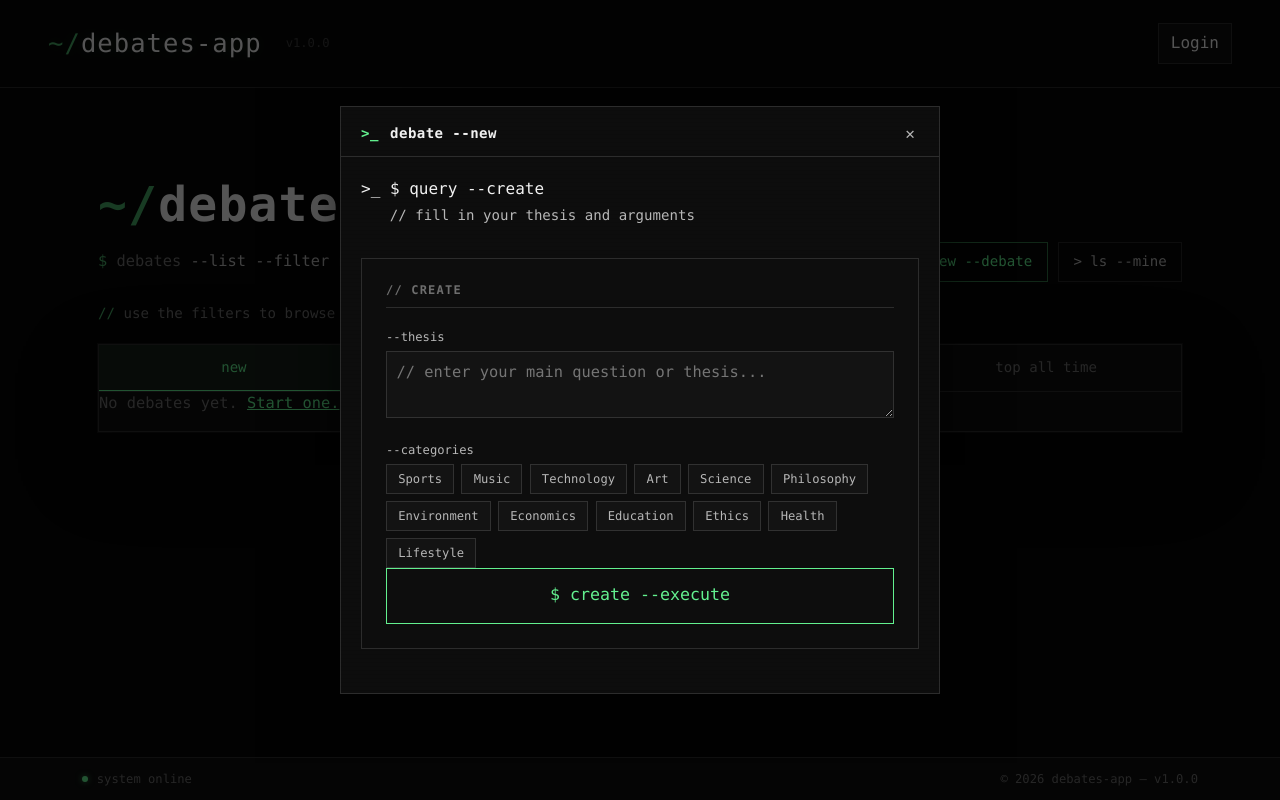
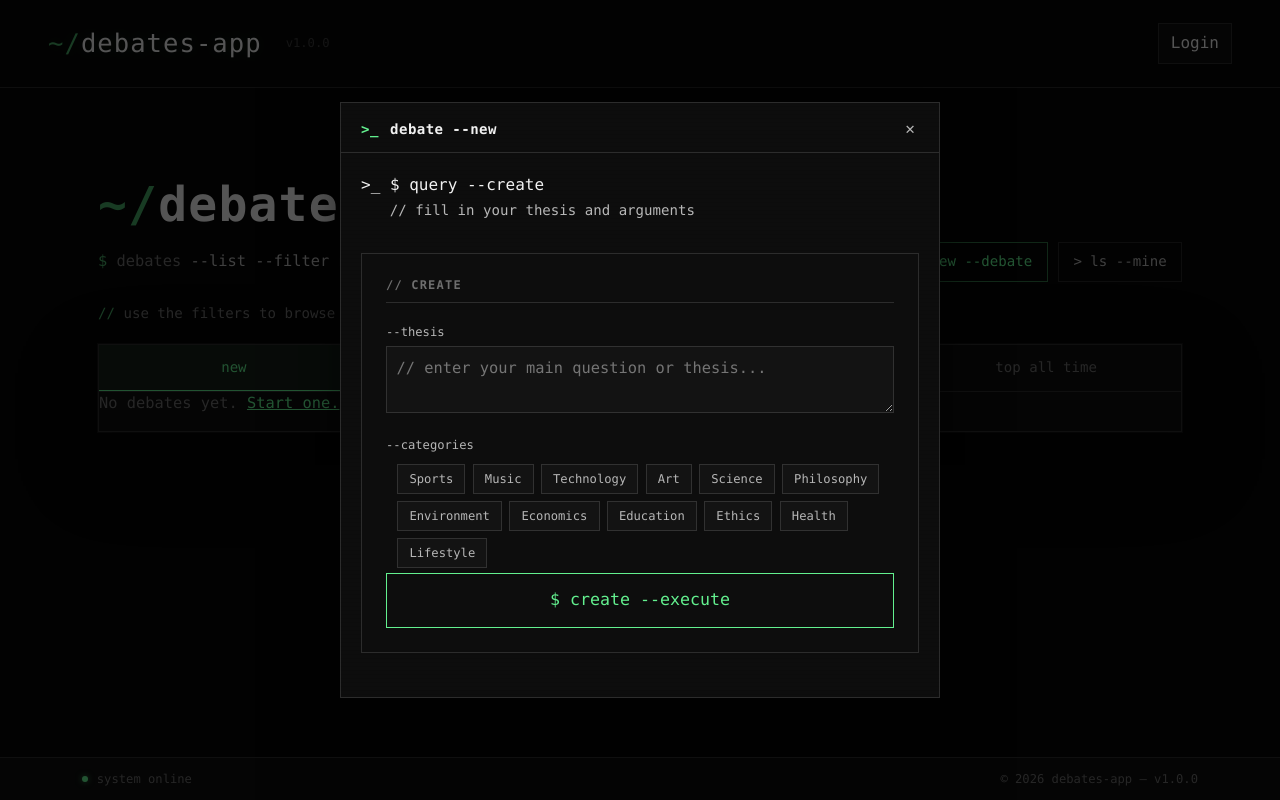
Before and after one commit to ali-fadaee/CITS3403-Group-Project, a Flask app: page / in a window 1280 px wide, after a click that opens the changed part. Run offline with Flask 3, Linux system fonts and the light colour scheme; data that the repository does not hold is empty.

Commit message:
added padding to the category grid in the create page

```diff
--- a/app/templates/base.html
+++ b/app/templates/base.html
@@ -201,7 +201,7 @@
           <textarea class="create-input" id="thesisInput" placeholder="// enter your main question or thesis..."></textarea>
 
           <label class="create-label">--categories</label>
-          <div class="category-grid" id="createCategoryGrid"></div>
+          <div class="category-grid" id="createCategoryGrid" style="padding: 0.3rem 0.7rem;"></div>
 
         <button class="create-final-btn" id="createDebateBtn">$ create --execute</button>
 
```
